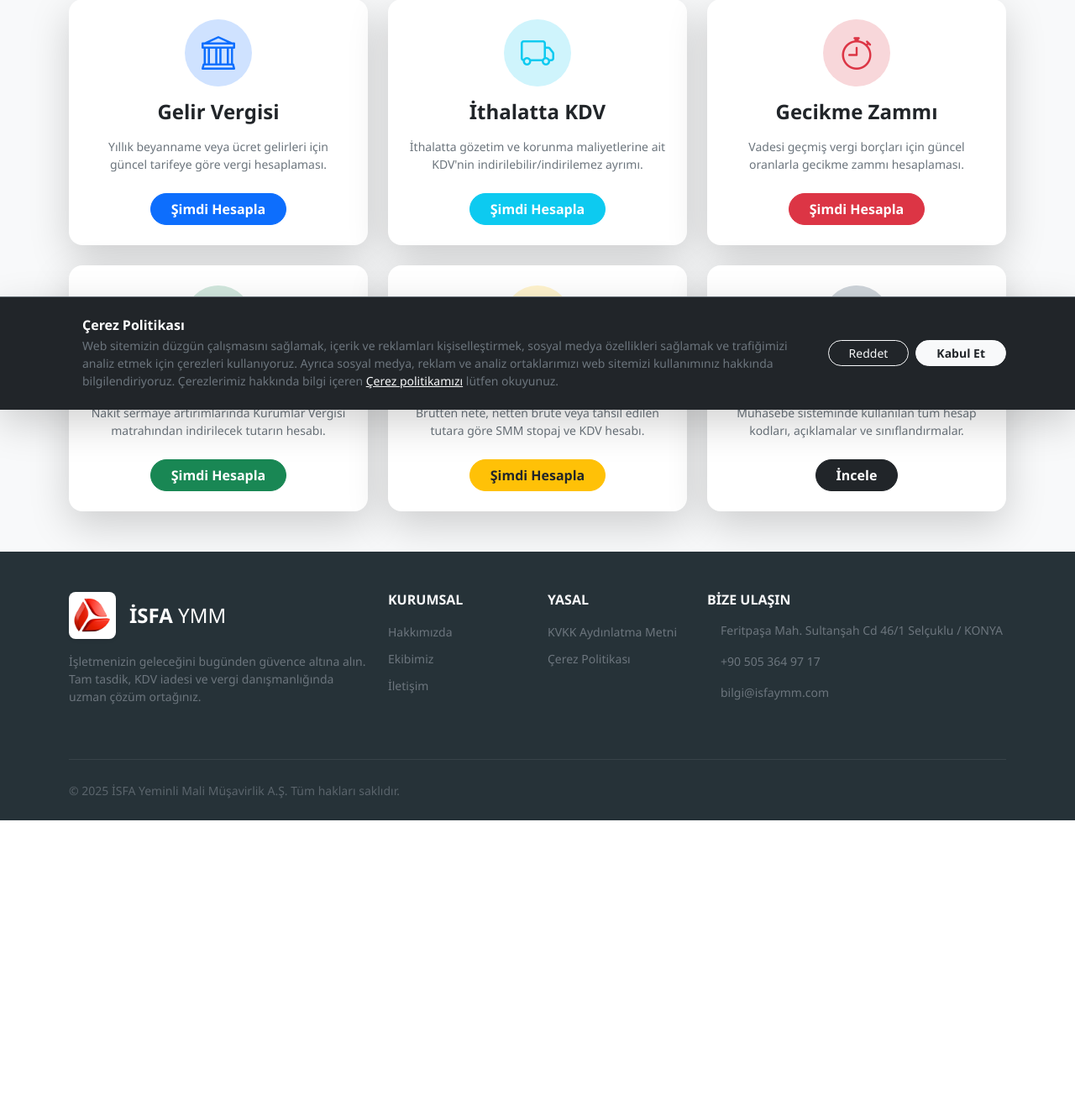
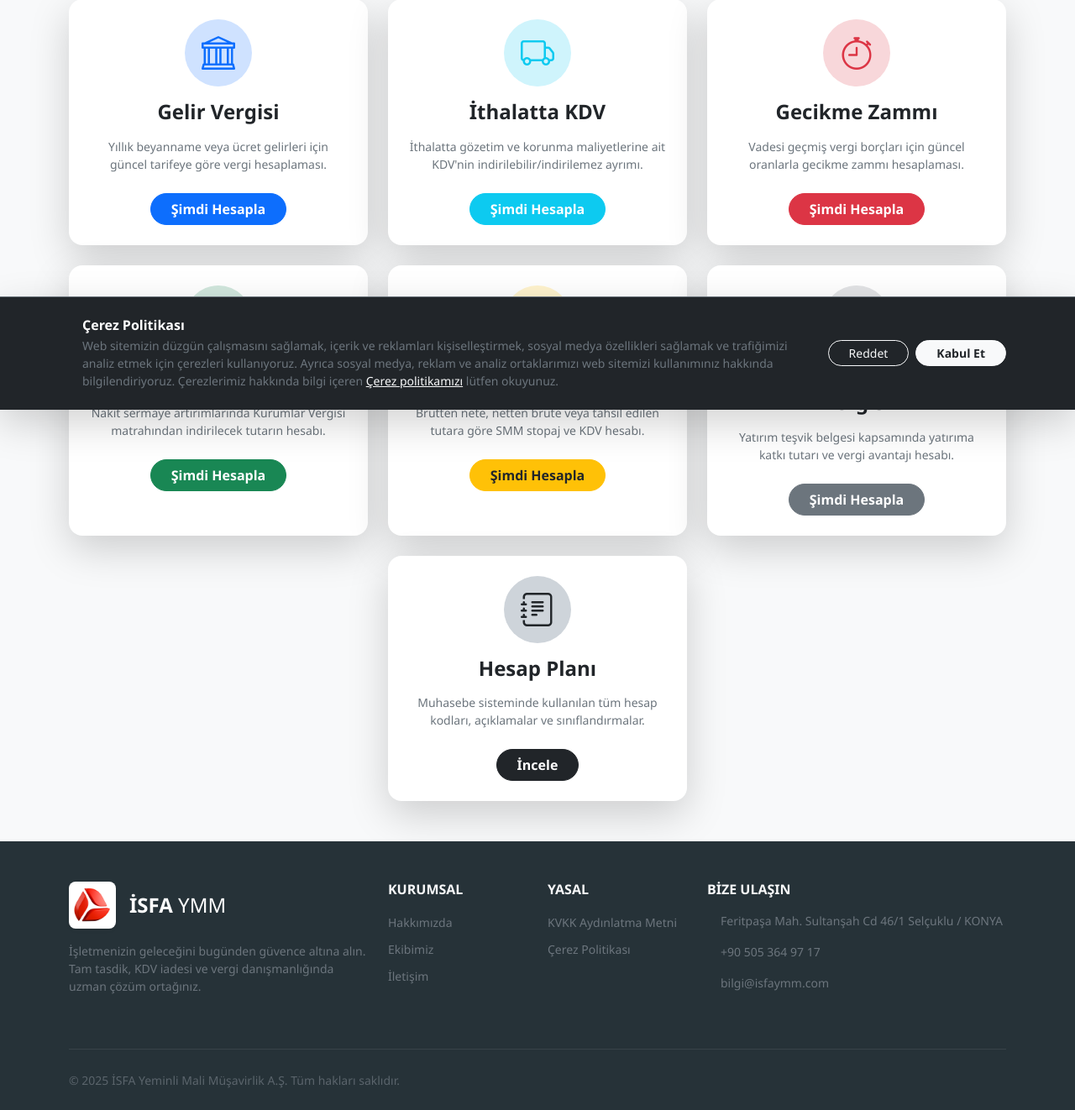
Before and after one commit to Wordand/isfaymm-webuygulama, a Flask app: page /hesaplama-araclari/ in a window 1280 px wide. Shown: the part 312-1634 px from the top of the page at 84% size. Before the commit the page ends 1289 px from the top, so only its background shows below. Run offline with Flask 3, Linux system fonts and the light colour scheme; some libraries are stand-ins or nearby versions.

Commit message:
Add indirimli kurumlar card to calculators index

```diff
--- a/templates/calculators/index.html
+++ b/templates/calculators/index.html
@@ -101,6 +101,22 @@
             </div>
         </div>
 
+        <!-- İndirimli Kurumlar Vergisi -->
+        <div class="col-md-6 col-lg-4" data-aos="fade-up" data-aos-delay="475">
+            <div class="card h-100 border-0 shadow-lg rounded-4 overflow-hidden hover-glow">
+                <div class="card-body p-4 text-center">
+                    <div class="icon-box mb-3 mx-auto bg-secondary-subtle text-secondary rounded-circle d-flex align-items-center justify-content-center" style="width: 80px; height: 80px;">
+                        <i class="bi bi-graph-up-arrow fs-1"></i>
+                    </div>
+                    <h4 class="fw-bold mb-3">İndirimli Kurumlar Vergisi</h4>
+                    <p class="text-muted mb-4 small">
+                        Yatırım teşvik belgesi kapsamında yatırıma katkı tutarı ve vergi avantajı hesabı.
+                    </p>
+                    <a href="{{ url_for('indirimlikurumlar_seo.hesaplama_araci') }}" class="btn btn-secondary px-4 rounded-pill fw-bold">Şimdi Hesapla</a>
+                </div>
+            </div>
+        </div>
+
         <!-- TDHP -->
         <div class="col-md-6 col-lg-4" data-aos="fade-up" data-aos-delay="500">
             <div class="card h-100 border-0 shadow-lg rounded-4 overflow-hidden hover-glow">
```
